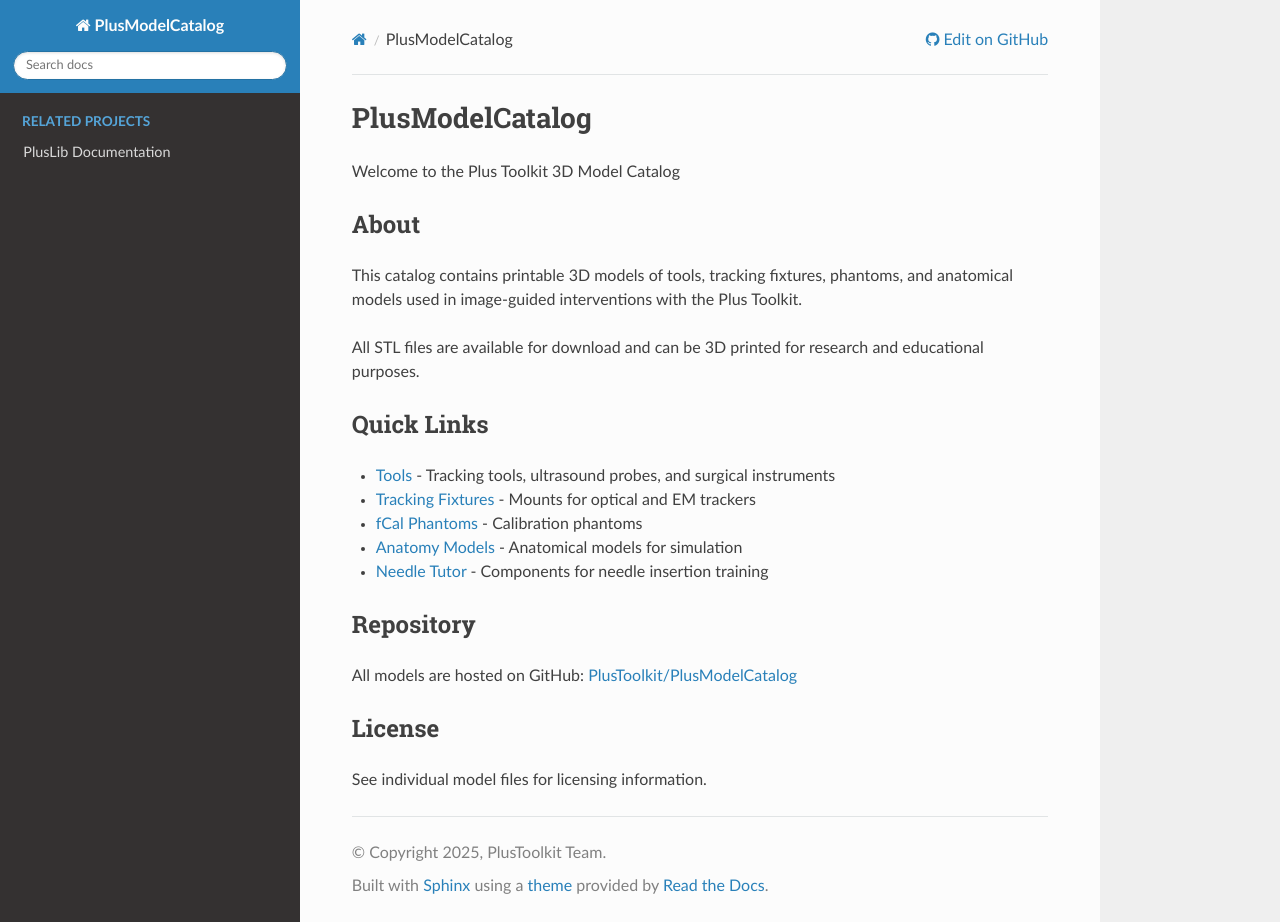
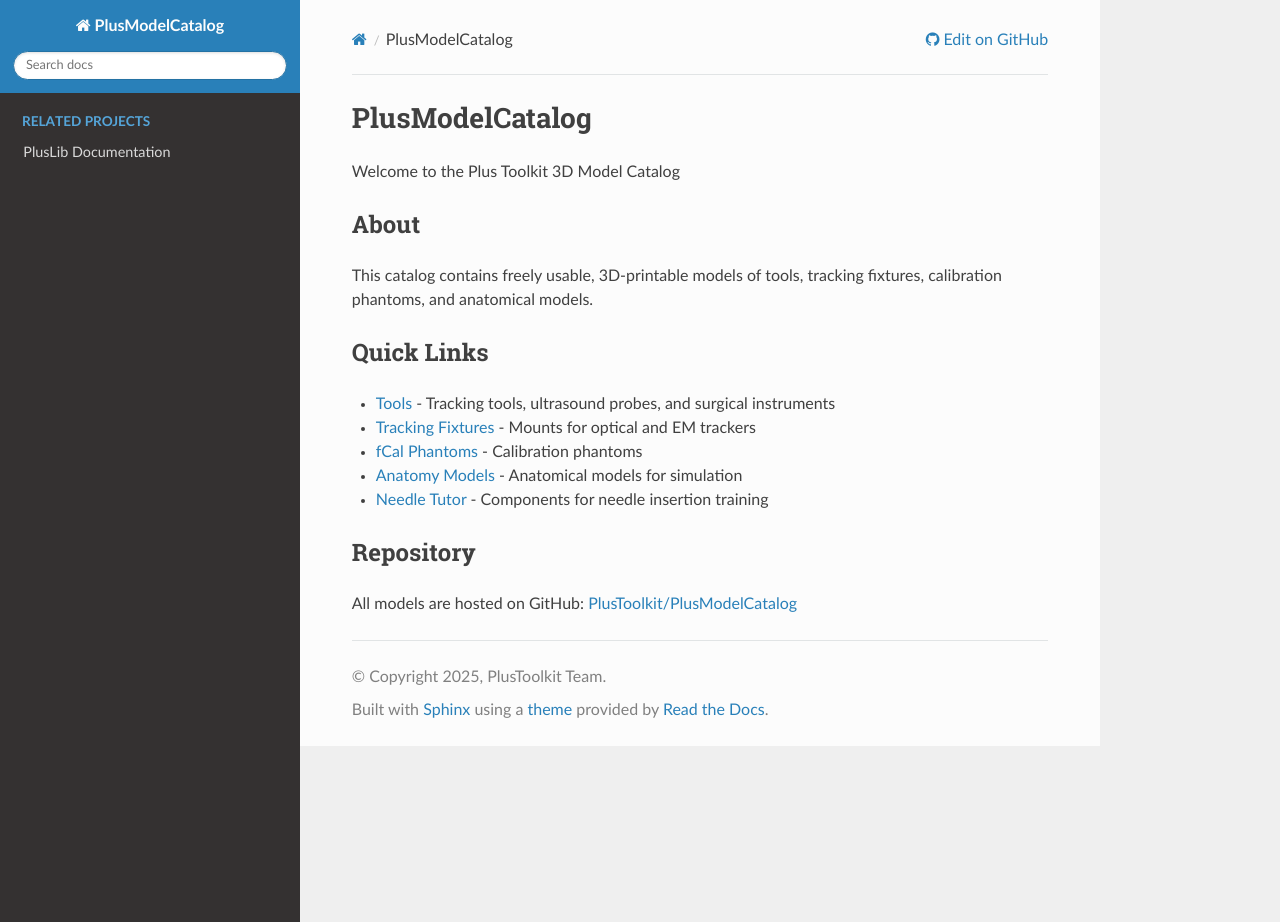
Before and after one commit to PlusToolkit/PlusModelCatalog, a Sphinx documentation site: the page built from docs/index.md, in a window 1280 px wide and 922 px high. Built offline with Sphinx 7.4.7 and the Read the Docs theme 3.1.0, drawn with Linux system fonts in a browser that asks for light colours; pages that are not in the unit, such as notebooks, are missing from menus.

Commit message:
Update README.md and index.md

```diff
--- a/docs/index.md
+++ b/docs/index.md
@@ -22,9 +22,7 @@
 
 ## About
 
-This catalog contains printable 3D models of tools, tracking fixtures, phantoms, and anatomical models used in image-guided interventions with the Plus Toolkit.
-
-All STL files are available for download and can be 3D printed for research and educational purposes.
+This catalog contains freely usable, 3D-printable models of tools, tracking fixtures, calibration phantoms, and anatomical models.
 
 ## Quick Links
 
@@ -37,7 +35,3 @@
 ## Repository
 
 All models are hosted on GitHub: [PlusToolkit/PlusModelCatalog](https://github.com/PlusToolkit/PlusModelCatalog)
-
-## License
-
-See individual model files for licensing information.
```
Also changed, not shown: README.md (+2 -49 lines).
